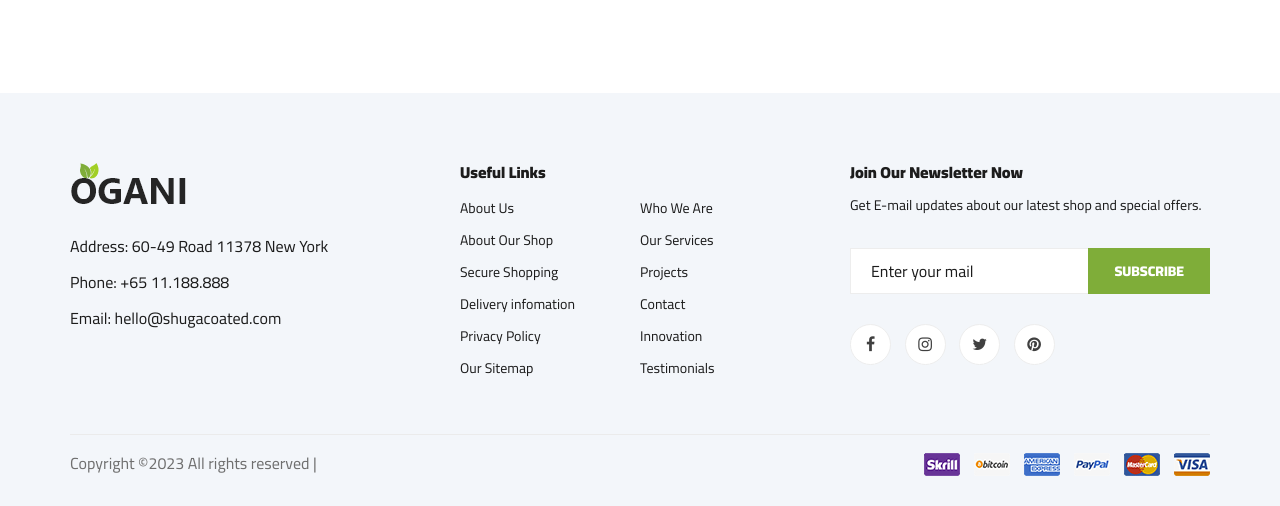
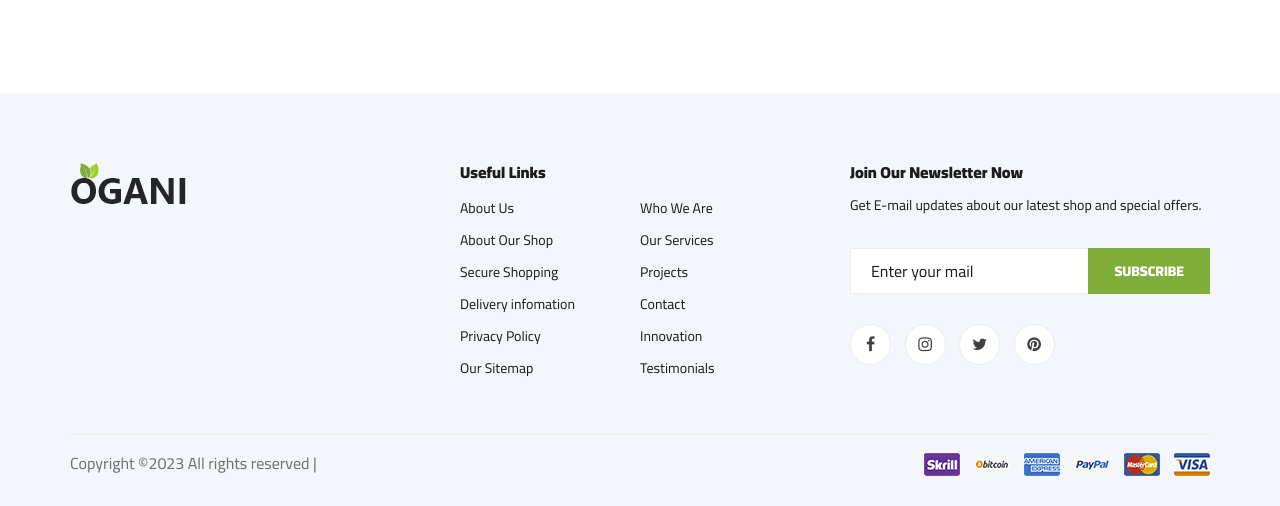
Before and after one commit to mickytom/estore-project, a Django app: page /blog in a window 1280 px wide. Shown: the part 2172-2678 px from the top of the page. Run offline with Django 4.2, Linux system fonts and the light colour scheme; some libraries are stand-ins or nearby versions; some web fonts are replaced.

Commit message:
Update main.html

```diff
--- a/Estorapp/templates/main.html
+++ b/Estorapp/templates/main.html
@@ -96,12 +96,9 @@
                     <div class="footer__about">
                         <div class="footer__about__logo">
                             <a href="./index.html"><img src="{% static 'images/img/logo.png' %}" alt=""></a>
-                        </div>
-                        <ul>
-                            <li>Address: 60-49 Road 11378 New York</li>
-                            <li>Phone: +65 11.188.888</li>
-                            <li>Email: hello@shugacoated.com</li>
-                        </ul>
+                       </div>
+
+
                     </div>
                 </div>
                 <div class="col-lg-4 col-md-6 col-sm-6 offset-lg-1">
```
